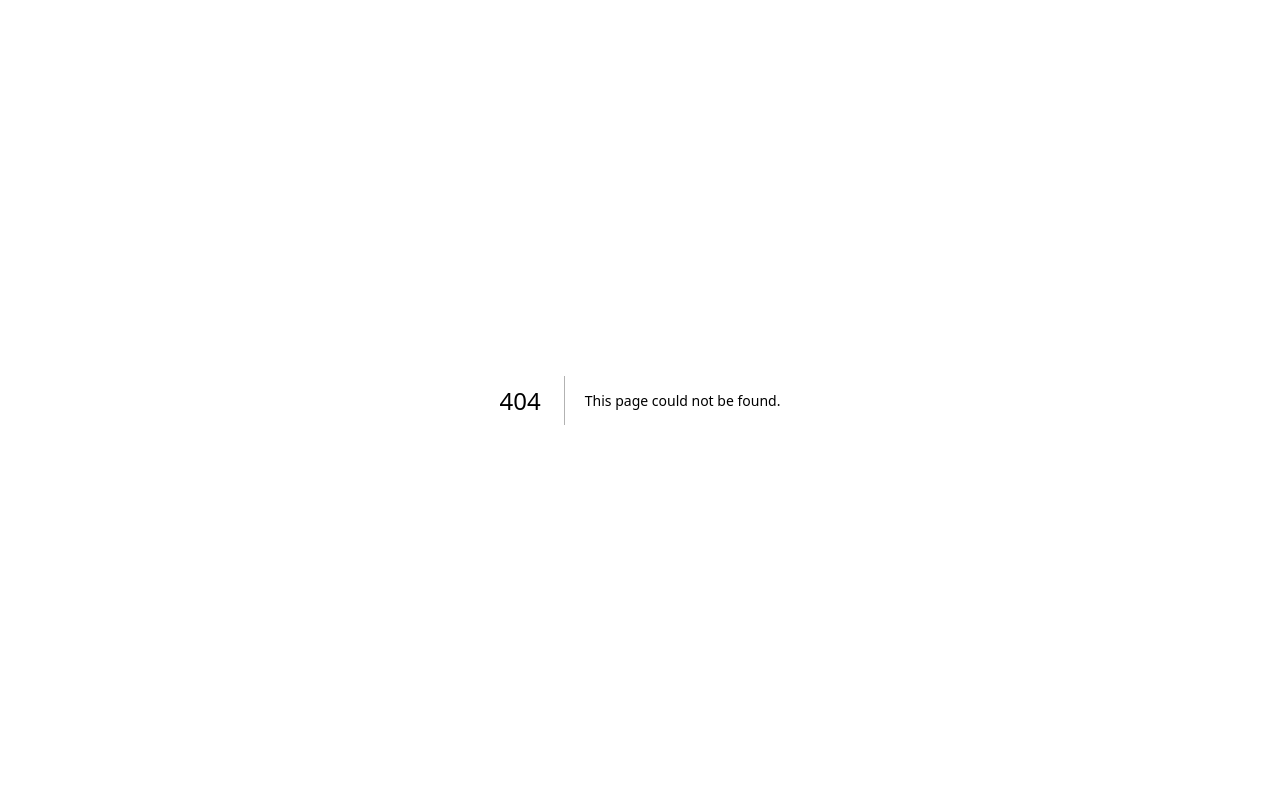
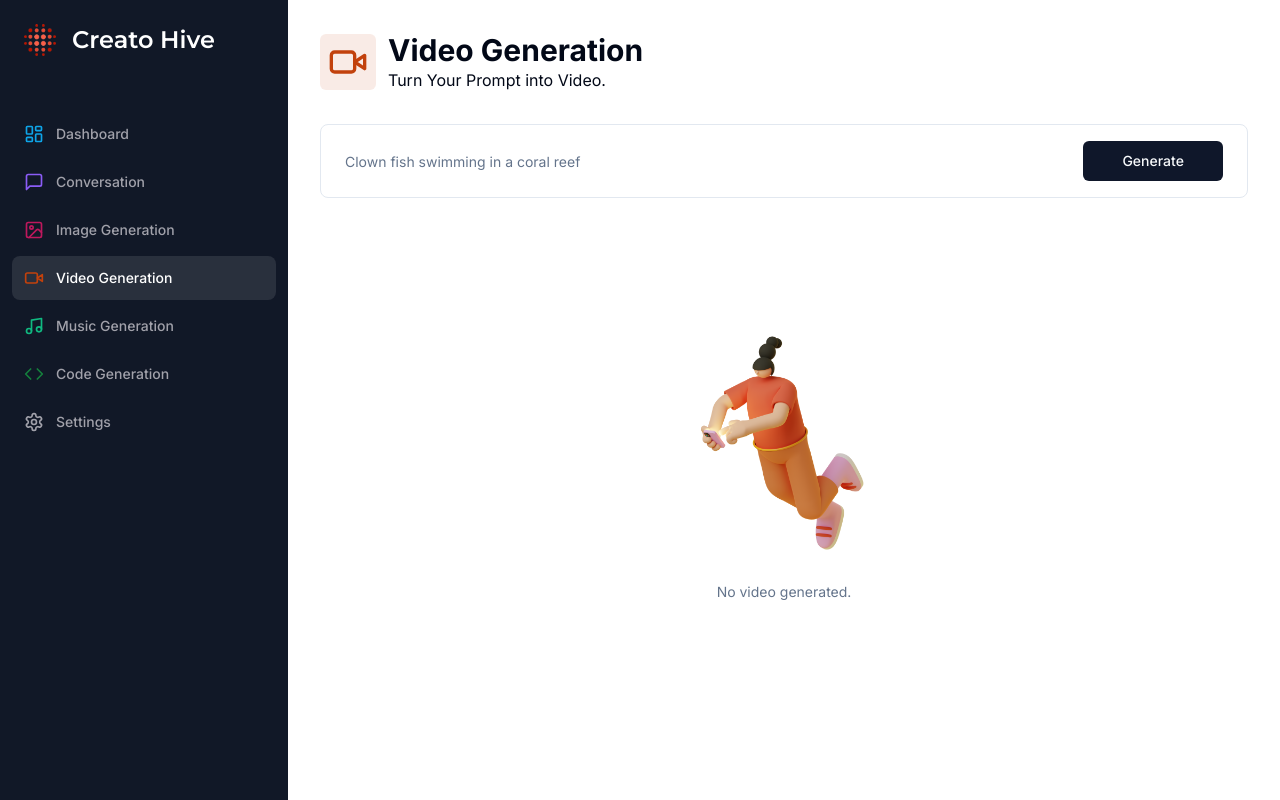
Before and after one commit to Amaljith64/Creato-Hive-AI-SAAS-Application, a Next.js app: page /video in a window 1280 px wide. Before the commit this address had no page. Built offline with nearby package versions, Linux system fonts and the light colour scheme.

Commit message:
Video AI added

```diff
--- /dev/null
+++ b/app/(dashboard)/(routes)/video/constants.ts
@@ -0,0 +1,8 @@
+import * as z from "zod"
+
+export const formSchema = z.object({
+    prompt: z.string().min(1,{
+        message: "Video prompt is required",
+
+    })
+})
--- /dev/null
+++ b/app/(dashboard)/(routes)/video/page.tsx
@@ -0,0 +1,134 @@
+"use client";
+
+import axios from "axios"
+import * as z from "zod";
+import Heading from "@/components/heading";
+import { MessageSquare, Music, Video } from "lucide-react";
+import { useForm } from "react-hook-form";
+import { zodResolver } from "@hookform/resolvers/zod";
+
+import { formSchema } from "./constants";
+import { Form, FormControl, FormField, FormItem } from "@/components/ui/form";
+import { Input } from "@/components/ui/input";
+import { Button } from "@/components/ui/button";
+
+import { useRouter } from "next/navigation";
+import { useState } from "react";
+import Empty from "@/components/empty";
+import Loader from "@/components/loader";
+
+
+const VideoPage = () => {
+
+  const router = useRouter()
+  const [video,setVideo] = useState<string>()
+
+
+  const form = useForm<z.infer<typeof formSchema>>({
+    resolver: zodResolver(formSchema),
+    defaultValues: {
+      prompt: "",
+    },
+  });
+
+  const isLoading = form.formState.isSubmitting;
+
+  const onSubmit = async (values: z.infer<typeof formSchema>) => {
+    try{
+
+      setVideo(undefined)
+
+      const response = await axios.post("/api/video",values)
+
+      setVideo(response.data[0])
+
+
+      form.reset()
+
+
+    }catch(error:any){
+      //TODO: Open Pro Modal
+      console.log(error)
+
+    }finally{
+      router.refresh();
+
+    }
+  };
+
+  return (
+    <div>
+      <Heading
+        title="Video Generation"
+        description="Turn Your Prompt into Video."
+        icon={Video}
+        iconColor="text-orange-700"
+        bgColor="bg-orange-700/10"
+      />
+
+      <div className="px-4 lg:px-8 ">
+        <div>
+          <Form {...form}>
+            <form
+              onSubmit={form.handleSubmit(onSubmit)}
+              className="rounded-lg
+              border
+              w-full
+              p-4
+              px-3
+              md:px-6
+              focus-within:shadow-sm
+              grid
+              grid-cols-12
+              gap-2
+              "
+            >
+              <FormField
+                name="prompt"
+                render={({ field }) => (
+                  <FormItem className="col-span-12 lg:col-span-10">
+                    <FormControl className="m-0 p-0">
+                      <Input
+                        className="border-0 outline-none
+                      focus-visible:ring-0
+                      focus-visible:ring-transparent"
+                        disabled={isLoading}
+                        placeholder="Clown fish swimming in a coral reef"
+                        {...field}
+                      />
+                    </FormControl>
+                  </FormItem>
+                )}
+              />
+              <Button
+                className="col-span-12 lg:col-span-2 w-full"
+                disabled={isLoading}
+              >
+                Generate
+              </Button>
+            </form>
+          </Form>
+        </div>
+        <div className="space-y-4 mt-4">
+          {isLoading && (
+            <div className="p-8 rounded-lg w-full flex items-center justify-center bg-muted">
+              <Loader/>
+
+            </div>
+          )}
+          {!video && !isLoading && (
+            <Empty label="No video generated."/>
+          )}
+
+        {video && (
+          <video className="w-full aspect-video mt-8 rounded-lg border bg-black" controls>
+            <source src={video} />
+          </video>
+        )}
+        </div>
+      </div>
+    </div>
+  );
+};
+
+export default VideoPage;
--- /dev/null
+++ b/app/api/video/route.ts
@@ -0,0 +1,41 @@
+import { NextResponse } from "next/server";
+import { auth } from "@clerk/nextjs";
+import Replicate from "replicate"
+
+const replicate = new Replicate({
+    auth: process.env.REPLICATE_API_TOKEN!
+})
+
+export async function POST(
+    req:Request
+){
+    try{
+        const {userId} = auth()
+        const body = await req.json();
+        const { prompt } = body
+
+        if (!userId){
+            return new NextResponse("Unauthorized",{status:401});
+        }
+
+        if (!prompt){
+            return new NextResponse("Prompt is required",{status:400});
+        }
+
+
+        const response = await replicate.run(
+            "anotherjesse/zeroscope-v2-xl:9f747673945c62801b13b84701c783929c0ee784e4748ec062204894dda1a351",
+            {
+              input: {
+                prompt: prompt
+              }
+            }
+          );
+
+
+        return NextResponse.json(response)
+    }catch (error){
+        console.log("[VIDEO_ERROR]",error);
+        return new NextResponse("Internal error",{status:500});
+    }
+}
```
